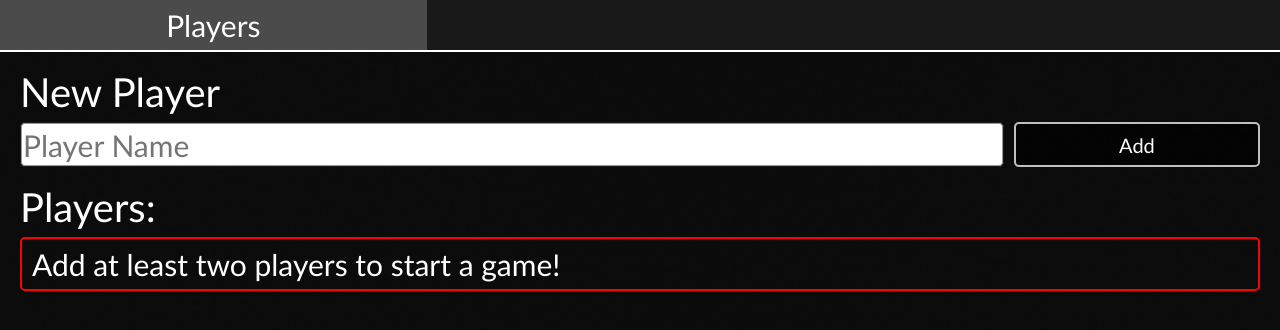
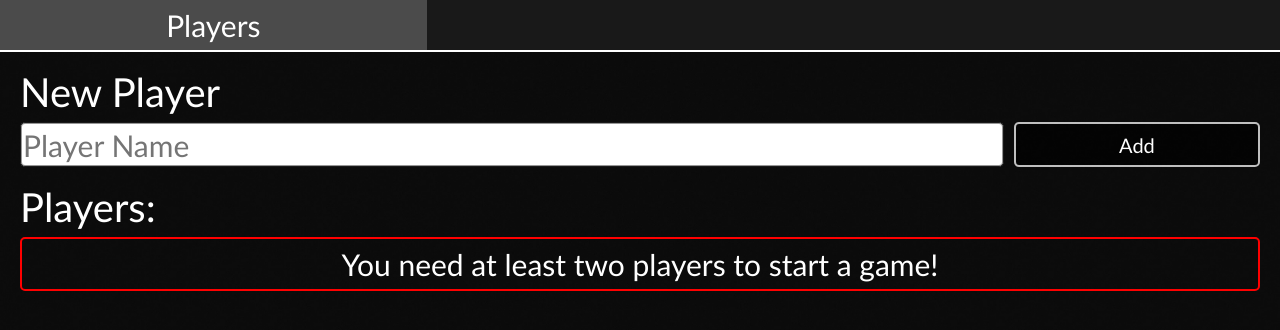
Before and after one commit to evan-baron/react-pool-app, a React (Create React App) app: page / in a window 1280 px wide. Shown: the top 330 px of the page. Built offline with nearby package versions, Linux system fonts and the light colour scheme.

Commit message:
last final touches to design added select game btn

```diff
--- a/src/App.css
+++ b/src/App.css
@@ -84,7 +84,9 @@ header li {
 .playerTabContainer {
   display: flex;
   flex-direction: column;
+  align-items: center;
   gap: 20px;
+  height: 100%;
   width: 100%;
   padding: 20px;
 }
@@ -151,6 +153,8 @@ form {
 .playersRule {
   position: relative;
   display: flex;
+  justify-content: center;
+  align-items: center;
   font-size: 30px;
   text-align: center;
   border: 2px solid red;
@@ -192,6 +196,8 @@ form {
 }
 
 .playerRow label {
+  display: flex;
+  align-items: center;
   width: 70%;
   font-size: 30px;
   overflow-x: scroll;
@@ -200,6 +206,16 @@ form {
 .playerRow .delete {
   font-size: 20px;
   width: 30%;
+}
+
+.selectGame {
+  display: flex;
+  justify-content: center;
+  align-items: center;
+  height: 50px;
+  width: 60%;
+  font-size: 30px;
+  margin-top: auto;
 }
 
 /* EVERYTHING GAME TAB RELATED BELOW */
--- a/src/App.js
+++ b/src/App.js
@@ -59,7 +59,7 @@ function App() {
           </ul>
         </nav>
       </header>
-      {showPlayerTab && <PlayerTab gameNavVisible={gameNavVisible} scoreNavVisible={scoreNavVisible} />}
+      {showPlayerTab && <PlayerTab gameNavVisible={gameNavVisible} scoreNavVisible={scoreNavVisible} handleTabClick={handleTabClick}/> }
       {showGameTab && <GameTab scoreNavVisible={scoreNavVisible} handleTabClick={handleTabClick} />}
       {showScoreTab && <ScoreTab />}
     </>
--- a/src/PlayerList.js
+++ b/src/PlayerList.js
@@ -6,7 +6,7 @@ export function PlayerList({ players, deletePlayer }) {
             {/* OPTIONAL ALTERNATIVE TO DISPLAY BELOW */}
             {/* {players.length > 0 ? <h2 className="playersHeader">Players:</h2> : <h2 className="playersRule">Add at least two players to start a game!</h2>} */}
             <h2 className="playersHeader">Players:</h2>
-            {!players.length > 0 ? <h2 className="playersRule">Add at least two players to start a game!</h2> : null}
+            {!players.length > 0 ? <h2 className="playersRule">You need at least two players to start a game!</h2> : null}
             <ul className="pListContainer">
                 {players.map((player) => {
                     return (
--- a/src/PlayerTab.js
+++ b/src/PlayerTab.js
@@ -5,7 +5,7 @@ import { PlayerList } from "./PlayerList";
 export let activeGames = [];
 export let playersData = [];
 
-export function PlayerTab({ scoreNavVisible, gameNavVisible }) {
+export function PlayerTab({ scoreNavVisible, gameNavVisible, handleTabClick }) {
     const [players, setPlayers] = useState(() => {
         const localValue = localStorage.getItem('savedPlayers')
         if (localValue == null) {
@@ -82,8 +82,9 @@ export function PlayerTab({ scoreNavVisible, gameNavVisible }) {
 
     return (
         <div className="playerTabContainer">
-            <NewPlayerForm onSubmit={addPlayer} />
+            {players.length < 5 ? <NewPlayerForm onSubmit={addPlayer} /> : null }
             <PlayerList players={players} deletePlayer={deletePlayer}/>
+            {players.length > 1 ? <div className="btn selectGame" onClick={() => {handleTabClick('game')}}>Select Game</div> : null}
         </div>
     )
 }
```
